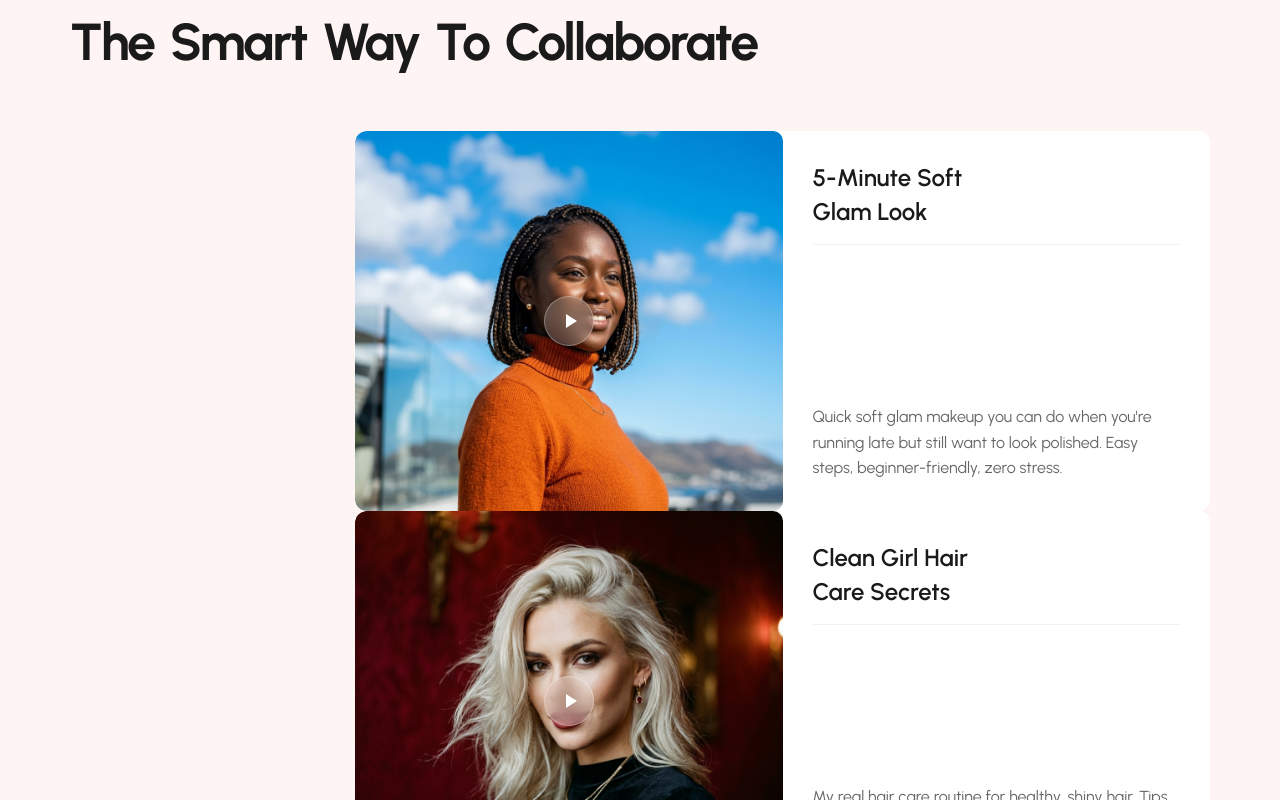
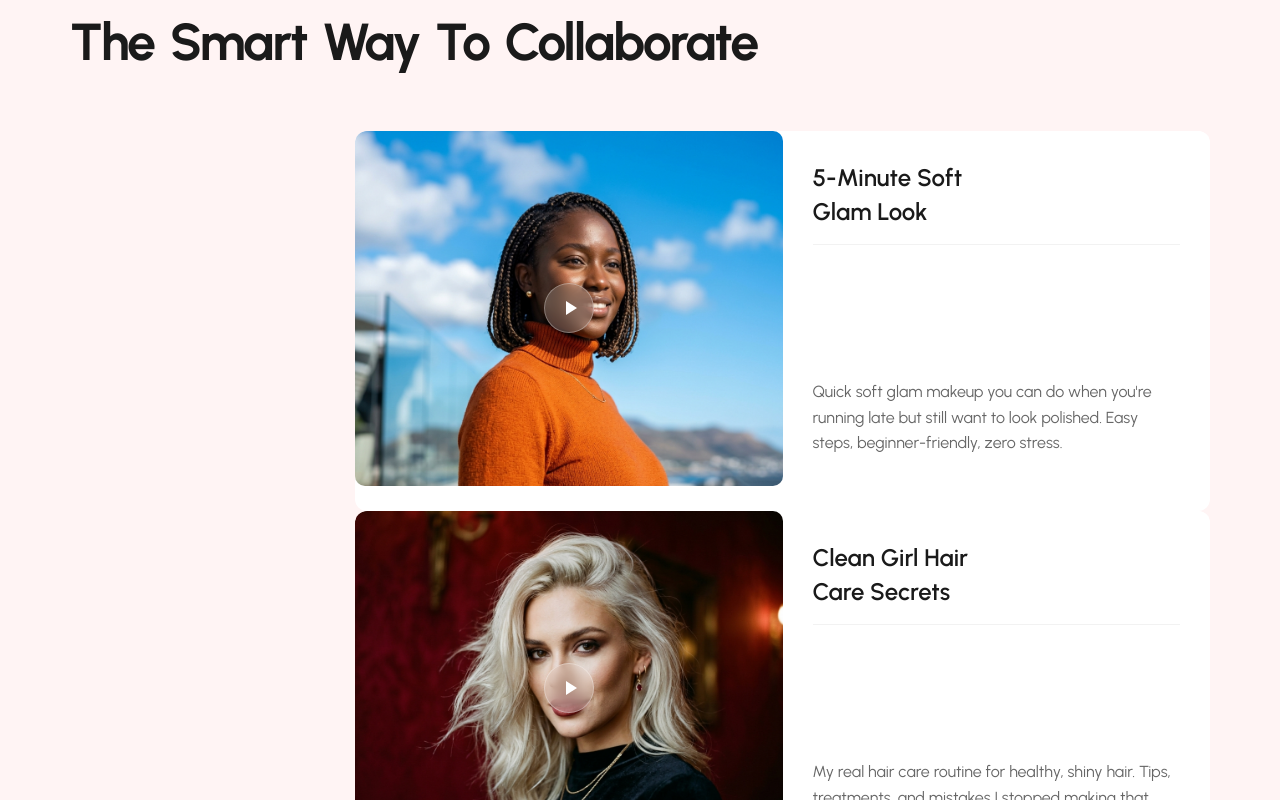
Before and after one commit to RadadiyaRuchit123/influencio, a React (Vite) app: page / in a window 1280 px wide. Shown: the part 2740-3540 px from the top of the page. Built offline with nearby package versions, Linux system fonts and the light colour scheme.

Commit message:
feat: add CSS styles for StackingSection component with sticky card layout

```diff
--- a/src/components/StackingSection.css
+++ b/src/components/StackingSection.css
@@ -61,6 +61,7 @@
   display: grid;
   grid-template-columns: 1fr 1fr;
   height: 380px;
+  padding-bottom: 25px;
 }
 
 .card-image-side {
```
